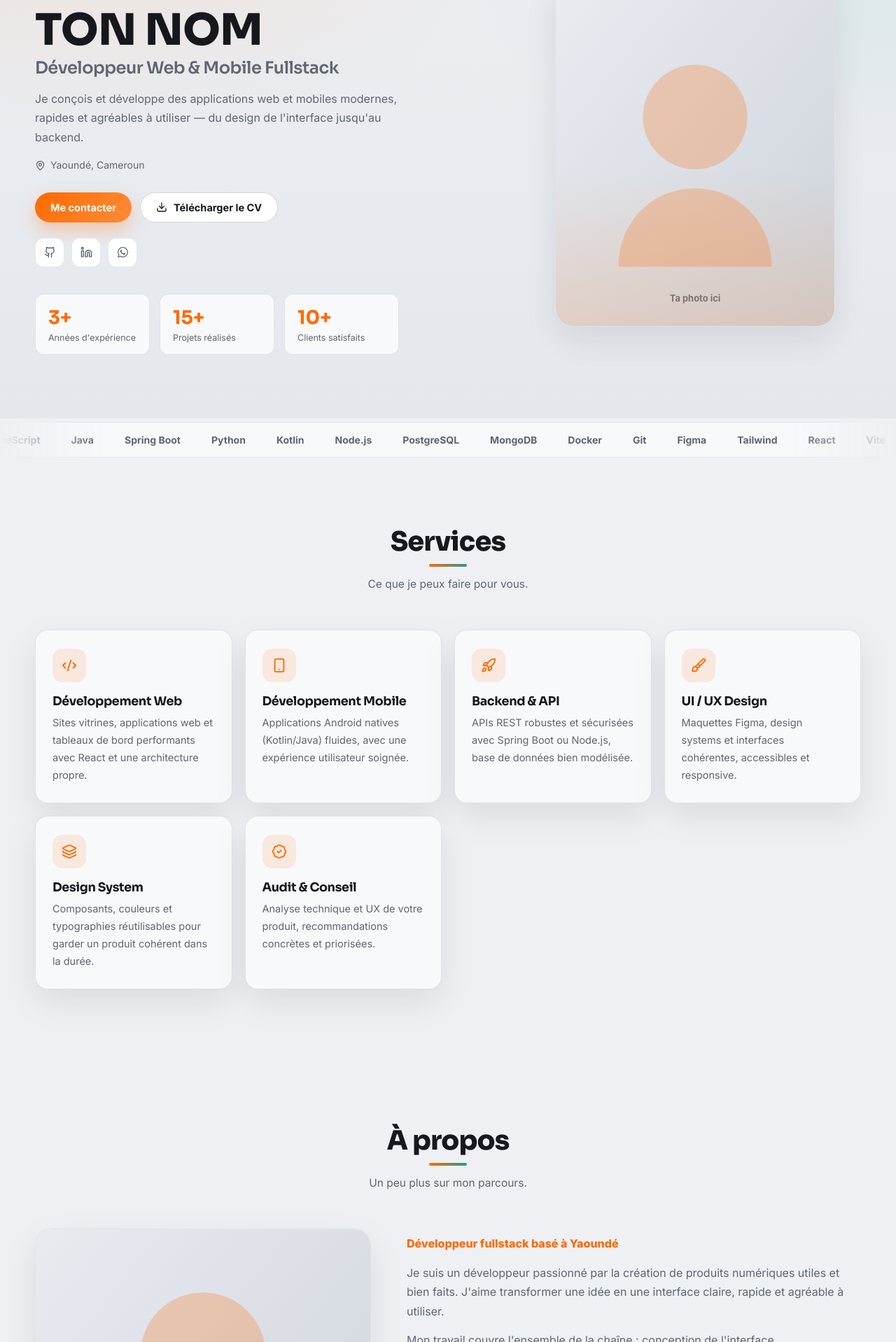
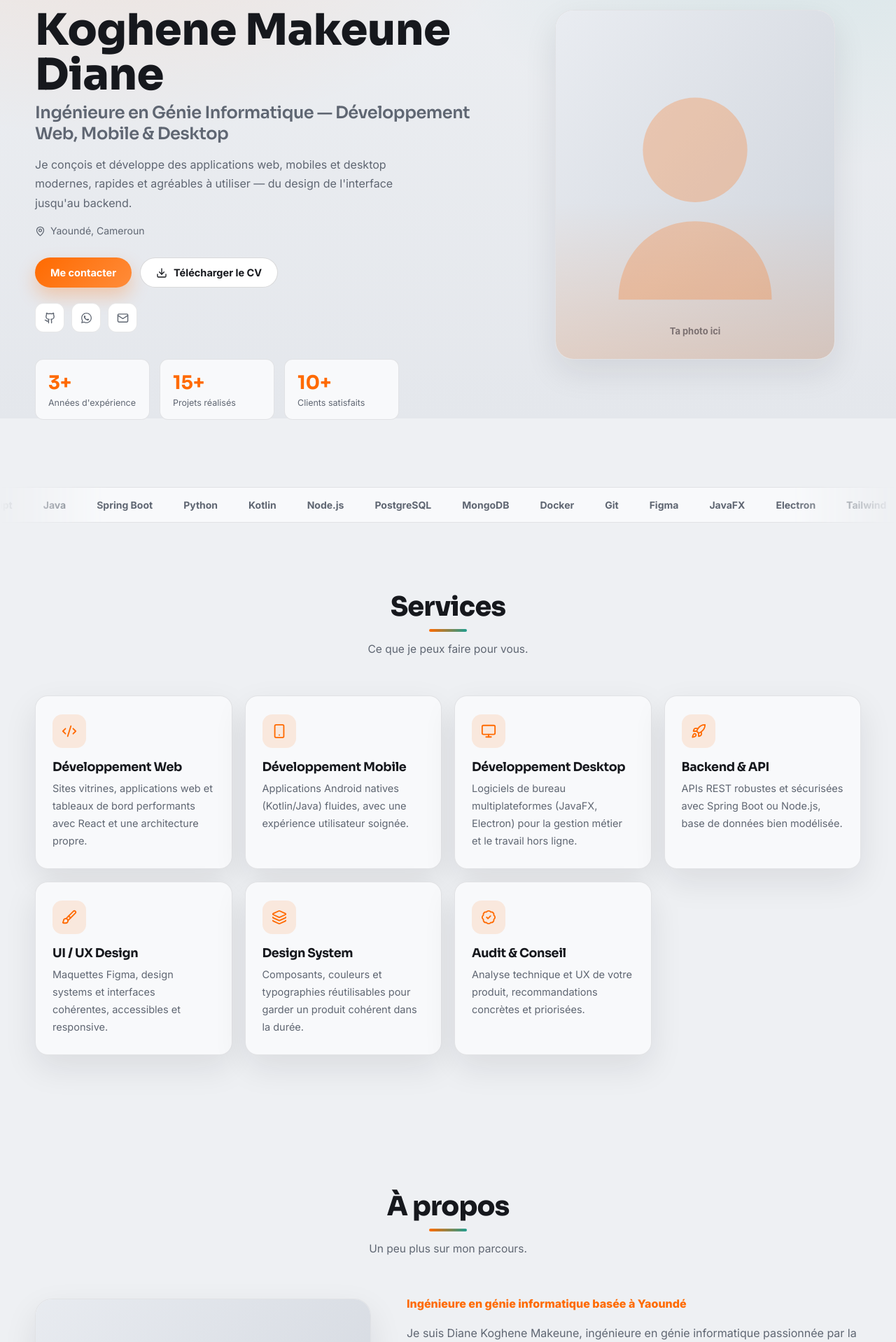
Before and after one commit to Koghene/myportfolio, a React (Vite) app: page / in a window 1280 px wide. Shown: the part 202-2120 px from the top of the page at 70% size. Built offline with nearby package versions, Linux system fonts and the light colour scheme.

Commit message:
feat: infos personnelles Diane Koghene, section desktop, config Vercel
Co-authored-by: arena-agent <297053741+arena-agent@users.noreply.github.com>

```diff
--- a/index.html
+++ b/index.html
@@ -3,11 +3,11 @@
   <head>
     <meta charset="UTF-8" />
     <meta name="viewport" content="width=device-width, initial-scale=1.0" />
-    <meta name="description" content="Portfolio - développeur web & mobile fullstack. Projets, compétences et contact." />
+    <meta name="description" content="Koghene Makeune Diane — Ingénieure en génie informatique. Développement web, mobile et desktop. Projets, compétences et contact." />
     <meta name="theme-color" content="#eef0f3" />
     <meta property="og:type" content="website" />
-    <meta property="og:title" content="Portfolio" />
-    <meta property="og:description" content="Portfolio - développeur web & mobile fullstack." />
+    <meta property="og:title" content="Koghene Makeune Diane | Ingénieure en Génie Informatique" />
+    <meta property="og:description" content="Développement web, mobile et desktop. Portfolio, projets et contact." />
     <link rel="icon" type="image/svg+xml" href="/favicon.svg" />
     <link rel="preconnect" href="https://fonts.googleapis.com" />
     <link rel="preconnect" href="https://fonts.gstatic.com" crossorigin />
@@ -15,7 +15,7 @@
       href="https://fonts.googleapis.com/css2?family=Inter:wght@400;500;600;700;800;900&family=Sora:wght@600;700;800&display=swap"
       rel="stylesheet"
     />
-    <title>Portfolio | Développeur Fullstack</title>
+    <title>Koghene Makeune Diane | Ingénieure en Génie Informatique</title>
     <script>
       (function () {
         try {
--- a/src/data/portfolio.js
+++ b/src/data/portfolio.js
@@ -13,6 +13,8 @@ import {
   Github,
   Layers3,
   Linkedin,
+  Mail,
+  Monitor,
   Rocket,
   Server,
   Smartphone,
@@ -24,23 +26,24 @@ import { FaWhatsapp } from "react-icons/fa";
    1. IDENTITÉ  (À REMPLACER)
    -------------------------------------------------------------------------- */
 export const profile = {
-  name: "TON NOM",
-  initials: "TN", // affiché dans le logo si aucune image
-  logo: "/images/logo.svg", // mets ton logo dans public/images/ (ou laisse null)
+  name: "Koghene Makeune Diane",
+  initials: "KD",
   photo: "/images/photo.svg", // ta photo de profil (hero)
   aboutPhoto: "/images/photo-about.svg", // ta photo section "À propos"
   cvUrl: "/files/cv.pdf", // dépose ton CV dans public/files/
-  email: "ton.email@exemple.com",
-  phone: "+237 6XX XX XX XX",
-  whatsapp: "2376XXXXXXXX", // format international sans "+"
+  email: "ton.email@exemple.com", // <<< À REMPLACER par ton vrai email
+  phone: "+237 672 71 57 35",
+  whatsapp: "237672715735", // format international sans "+"
   location: "Yaoundé, Cameroun",
   available: true, // affiche le badge "disponible"
 };
 
 export const socials = [
   { label: "GitHub", href: "https://github.com/Koghene", icon: Github },
-  { label: "LinkedIn", href: "https://linkedin.com/in/ton-profil", icon: Linkedin },
+  // Ajoute ton LinkedIn quand tu l'auras :
+  // { label: "LinkedIn", href: "https://linkedin.com/in/ton-profil", icon: Linkedin },
   { label: "WhatsApp", href: `https://wa.me/${profile.whatsapp}`, icon: FaWhatsapp },
+  { label: "Email", href: `mailto:${profile.email}`, icon: Mail },
 ];
 
 /* --------------------------------------------------------------------------
@@ -52,13 +55,14 @@ export const skills = [
   { name: "Python", level: 80, icon: Database },
   { name: "Kotlin (Android)", level: 70, icon: Smartphone },
   { name: "Node.js / API REST", level: 75, icon: Server },
+  { name: "JavaFX / Desktop", level: 70, icon: Monitor },
   { name: "Figma / UI Design", level: 65, icon: Figma },
 ];
 
 export const techStack = [
   "React", "Vite", "JavaScript", "TypeScript", "Java", "Spring Boot",
   "Python", "Kotlin", "Node.js", "PostgreSQL", "MongoDB", "Docker",
-  "Git", "Figma", "Tailwind",
+  "Git", "Figma", "JavaFX", "Electron", "Tailwind",
 ];
 
 /* --------------------------------------------------------------------------
@@ -91,9 +95,9 @@ export const content = {
     },
     hero: {
       eyebrow: "Bonjour, je suis",
-      role: "Développeur Web & Mobile Fullstack",
+      role: "Ingénieure en Génie Informatique — Développement Web, Mobile & Desktop",
       tagline:
-        "Je conçois et développe des applications web et mobiles modernes, rapides et agréables à utiliser — du design de l'interface jusqu'au backend.",
+        "Je conçois et développe des applications web, mobiles et desktop modernes, rapides et agréables à utiliser — du design de l'interface jusqu'au backend.",
     },
     stats: [
       { value: "3+", label: "Années d'expérience" },
@@ -122,6 +126,12 @@ export const content = {
         icon: Smartphone,
       },
       {
+        title: "Développement Desktop",
+        description:
+          "Logiciels de bureau multiplateformes (JavaFX, Electron) pour la gestion métier et le travail hors ligne.",
+        icon: Monitor,
+      },
+      {
         title: "Backend & API",
         description:
           "APIs REST robustes et sécurisées avec Spring Boot ou Node.js, base de données bien modélisée.",
@@ -147,11 +157,11 @@ export const content = {
       },
     ],
     about: {
-      eyebrow: "Développeur fullstack basé à Yaoundé",
+      eyebrow: "Ingénieure en génie informatique basée à Yaoundé",
       paragraphs: [
-        "Je suis un développeur passionné par la création de produits numériques utiles et bien faits. J'aime transformer une idée en une interface claire, rapide et agréable à utiliser.",
-        "Mon travail couvre l'ensemble de la chaîne : conception de l'interface, développement frontend, mise en place du backend et déploiement. Je porte une attention particulière à la qualité du code, à la performance et à l'accessibilité.",
-        "Curieux et rigoureux, je continue d'apprendre chaque jour et je cherche des projets ambitieux où je peux apporter de la valeur.",
+        "Je suis Diane Koghene Makeune, ingénieure en génie informatique passionnée par la création de produits numériques utiles et bien faits. J'aime transformer une idée en une interface claire, rapide et agréable à utiliser.",
+        "Mon travail couvre l'ensemble de la chaîne : conception de l'interface, développement web, mobile et desktop, mise en place du backend et déploiement. Je porte une attention particulière à la qualité du code, à la performance et à l'accessibilité.",
+        "Curieuse et rigoureuse, je continue d'apprendre chaque jour et je cherche des projets ambitieux où je peux apporter de la valeur.",
       ],
       highlights: [
         { icon: Sparkles, label: "Code propre et maintenable" },
@@ -162,7 +172,7 @@ export const content = {
     experience: [
       {
         period: "2024 — aujourd'hui",
-        title: "Développeur Fullstack Freelance",
+        title: "Développeuse Fullstack Freelance",
         org: "Indépendant · Yaoundé",
         description:
           "Conception et développement d'applications web et mobiles pour des clients locaux : de la maquette à la mise en production.",
@@ -170,7 +180,7 @@ export const content = {
       },
       {
         period: "2023 — 2024",
-        title: "Développeur Web (stage / alternance)",
+        title: "Développeuse Web (stage)",
         org: "Nom de l'entreprise",
         description:
           "Développement de fonctionnalités frontend en React et d'APIs REST, participation aux revues de code.",
@@ -178,14 +188,14 @@ export const content = {
       },
       {
         period: "2020 — 2023",
-        title: "Licence / Ingénierie Informatique",
+        title: "Ingénierie en Génie Informatique",
         org: "Nom de l'établissement",
         description:
           "Algorithmique, génie logiciel, bases de données, développement web et mobile.",
         type: "study",
       },
     ],
-    projectCategories: ["Tous", "Web", "Mobile", "Design"],
+    projectCategories: ["Tous", "Web", "Mobile", "Desktop", "Design"],
     projects: [
       {
         title: "Plateforme e-commerce",
@@ -238,6 +248,16 @@ export const content = {
         code: "#",
       },
       {
+        title: "Logiciel de gestion de stock",
+        category: "Desktop",
+        description:
+          "Application de bureau pour le suivi des entrées/sorties de stock, avec rapports imprimables et mode hors ligne.",
+        tags: ["JavaFX", "Java", "SQLite"],
+        image: "/images/project-7.svg",
+        demo: "#",
+        code: "#",
+      },
+      {
         title: "Application de gestion scolaire",
         category: "Web",
         description:
@@ -264,6 +284,7 @@ export const content = {
       serviceOptions: [
         "Développement Web",
         "Développement Mobile",
+        "Développement Desktop",
         "Backend & API",
         "UI / UX Design",
         "Autre",
@@ -297,9 +318,9 @@ export const content = {
     },
     hero: {
       eyebrow: "Hi, I'm",
-      role: "Fullstack Web & Mobile Developer",
+      role: "Computer Engineer — Web, Mobile & Desktop Development",
       tagline:
-        "I design and build modern, fast and delightful web and mobile applications — from the interface down to the backend.",
+        "I design and build modern, fast and delightful web, mobile and desktop applications — from the interface down to the backend.",
     },
     stats: [
       { value: "3+", label: "Years of experience" },
@@ -328,6 +349,12 @@ export const content = {
         icon: Smartphone,
       },
       {
+        title: "Desktop Development",
+        description:
+          "Cross-platform desktop software (JavaFX, Electron) for business management and offline work.",
+        icon: Monitor,
+      },
+      {
         title: "Backend & APIs",
         description:
           "Robust and secure REST APIs with Spring Boot or Node.js, backed by well-modelled databases.",
@@ -353,10 +380,10 @@ export const content = {
       },
     ],
     about: {
-      eyebrow: "Fullstack developer based in Yaoundé",
+      eyebrow: "Computer engineer based in Yaoundé",
       paragraphs: [
-        "I'm a developer passionate about building useful, well-crafted digital products. I love turning an idea into a clear, fast and enjoyable interface.",
-        "My work spans the whole chain: interface design, frontend development, backend implementation and deployment. I care deeply about code quality, performance and accessibility.",
+        "I'm Diane Koghene Makeune, a computer engineer passionate about building useful, well-crafted digital products. I love turning an idea into a clear, fast and enjoyable interface.",
+        "My work spans the whole chain: interface design, web, mobile and desktop development, backend implementation and deployment. I care deeply about code quality, performance and accessibility.",
         "Curious and thorough, I keep learning every day and look for ambitious projects where I can add real value.",
       ],
       highlights: [
@@ -384,14 +411,14 @@ export const content = {
       },
       {
         period: "2020 — 2023",
-        title: "BSc / Computer Engineering",
+        title: "Computer Engineering degree",
         org: "School name",
         description:
           "Algorithms, software engineering, databases, web and mobile development.",
         type: "study",
       },
     ],
-    projectCategories: ["All", "Web", "Mobile", "Design"],
+    projectCategories: ["All", "Web", "Mobile", "Desktop", "Design"],
     projects: [
       {
         title: "E-commerce platform",
@@ -444,6 +471,16 @@ export const content = {
         code: "#",
       },
       {
+        title: "Inventory management software",
+        category: "Desktop",
+        description:
+          "Desktop application tracking stock in and out, with printable reports and offline mode.",
+        tags: ["JavaFX", "Java", "SQLite"],
+        image: "/images/project-7.svg",
+        demo: "#",
+        code: "#",
+      },
+      {
         title: "School management app",
         category: "Web",
         description:
@@ -470,6 +507,7 @@ export const content = {
       serviceOptions: [
         "Web Development",
         "Mobile Development",
+        "Desktop Development",
         "Backend & APIs",
         "UI / UX Design",
         "Other",
```
Also changed, not shown: public/favicon.svg, public/images/project-7.svg (added), vercel.json (added).
